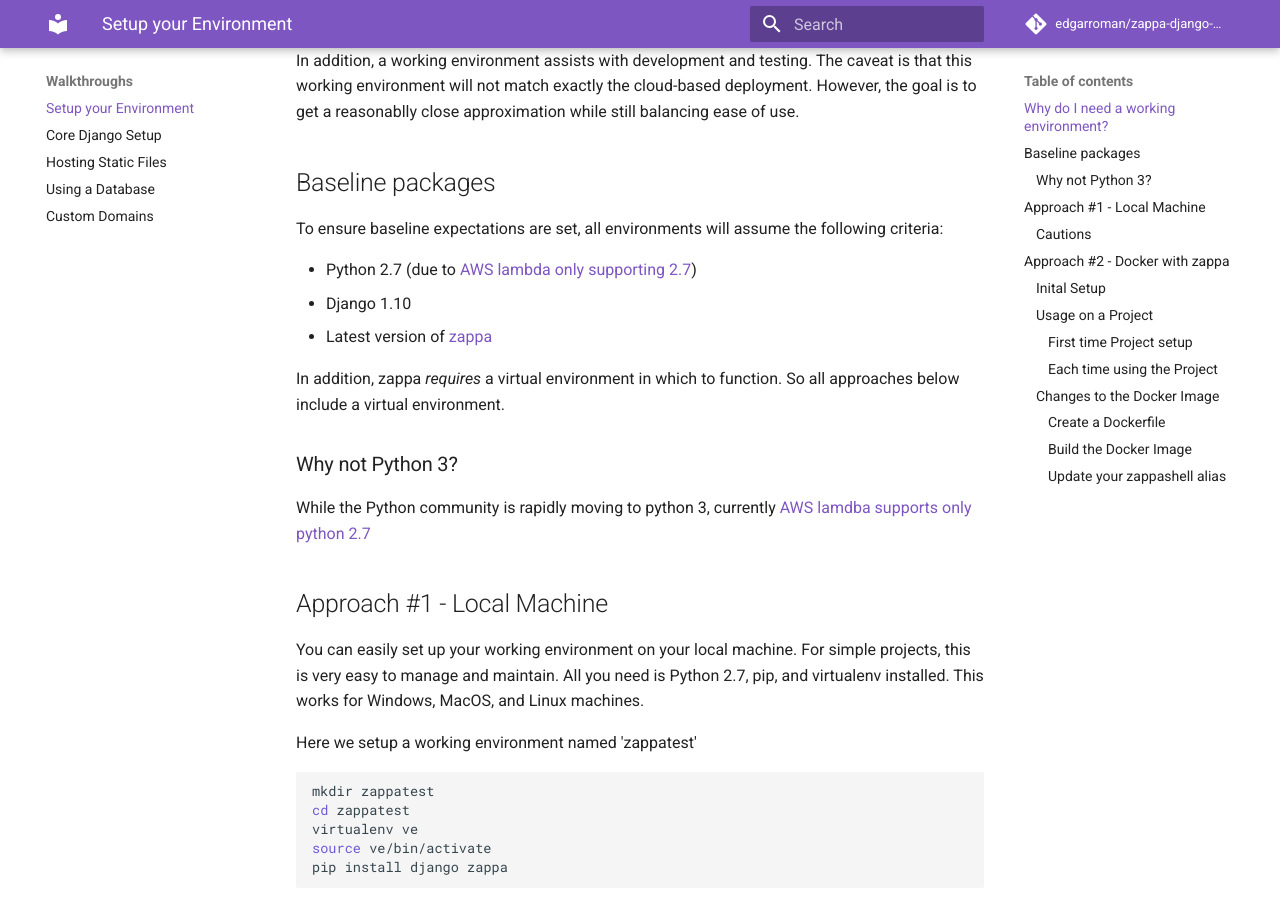
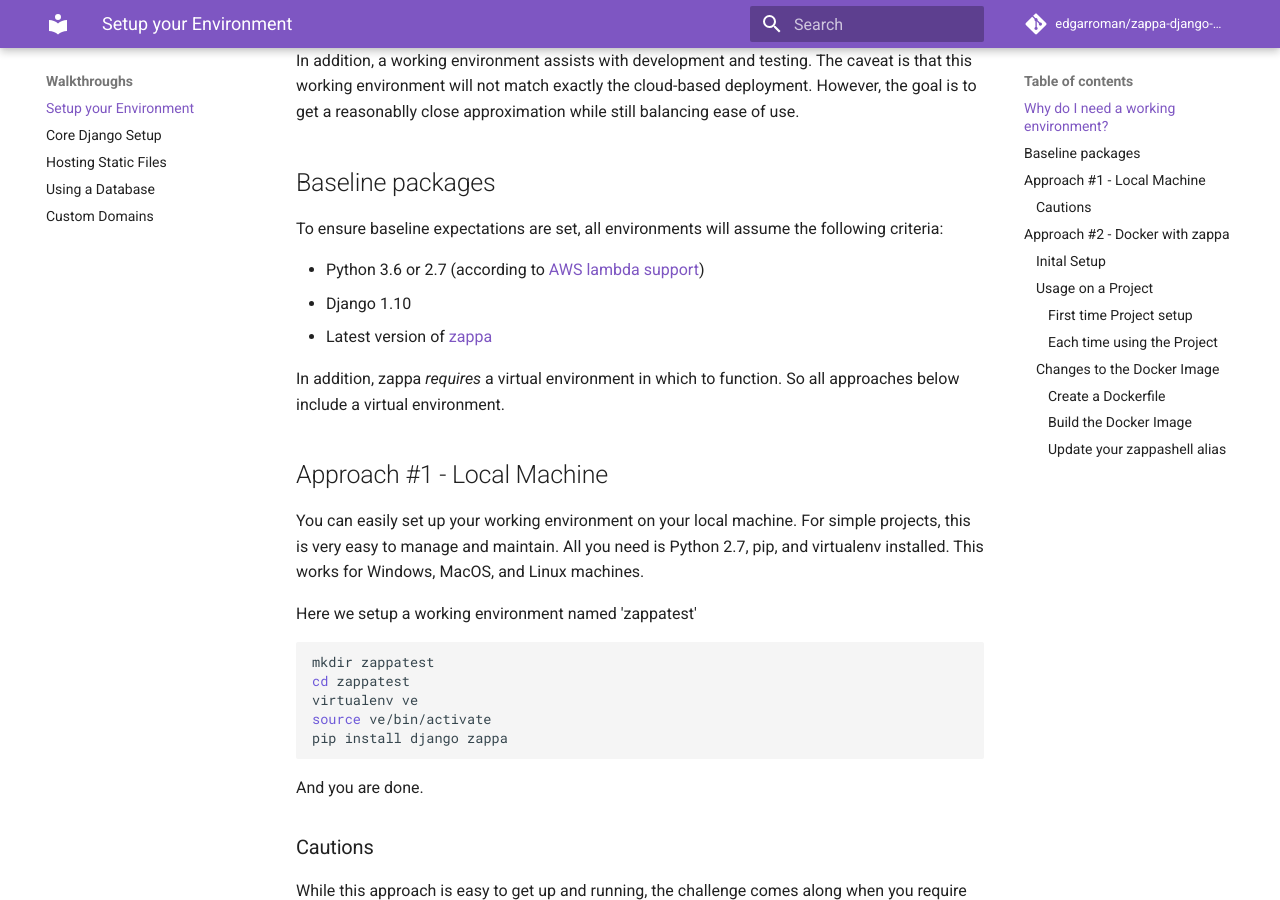
Before and after one commit to edgarroman/zappa-django-guide, an MkDocs documentation site: the page built from docs/setup.md, in a window 1280 px wide and 900 px high, scrolled down 506 px. Built offline with MkDocs 1.6.1 and Material for MkDocs 9.7.7, drawn with Linux system fonts in a browser that asks for light colours; comment, search, counter and statistics services are not loaded; old or Windows-style settings are respelled for this version of MkDocs.

Commit message:
Updated docs to reflect Python 3.6 support

```diff
--- a/docs/setup.md
+++ b/docs/setup.md
@@ -17,15 +17,11 @@
 
 To ensure baseline expectations are set, all environments will assume the following criteria:
 
-* Python 2.7 (due to [AWS lambda only supporting 2.7](http://docs.aws.amazon.com/lambda/latest/dg/current-supported-versions.html))
+* Python 3.6 or 2.7 (according to [AWS lambda support](http://docs.aws.amazon.com/lambda/latest/dg/current-supported-versions.html))
 * Django 1.10
 * Latest version of [zappa](https://pypi.python.org/pypi/zappa)
 
 In addition, zappa *requires* a virtual environment in which to function.  So all approaches below include a virtual environment.
-
-### Why not Python 3?
-
-While the Python community is rapidly moving to python 3, currently [AWS lamdba supports only python 2.7](http://docs.aws.amazon.com/lambda/latest/dg/current-supported-versions.html)
 
 ## Approach #1 - Local Machine
 
```
